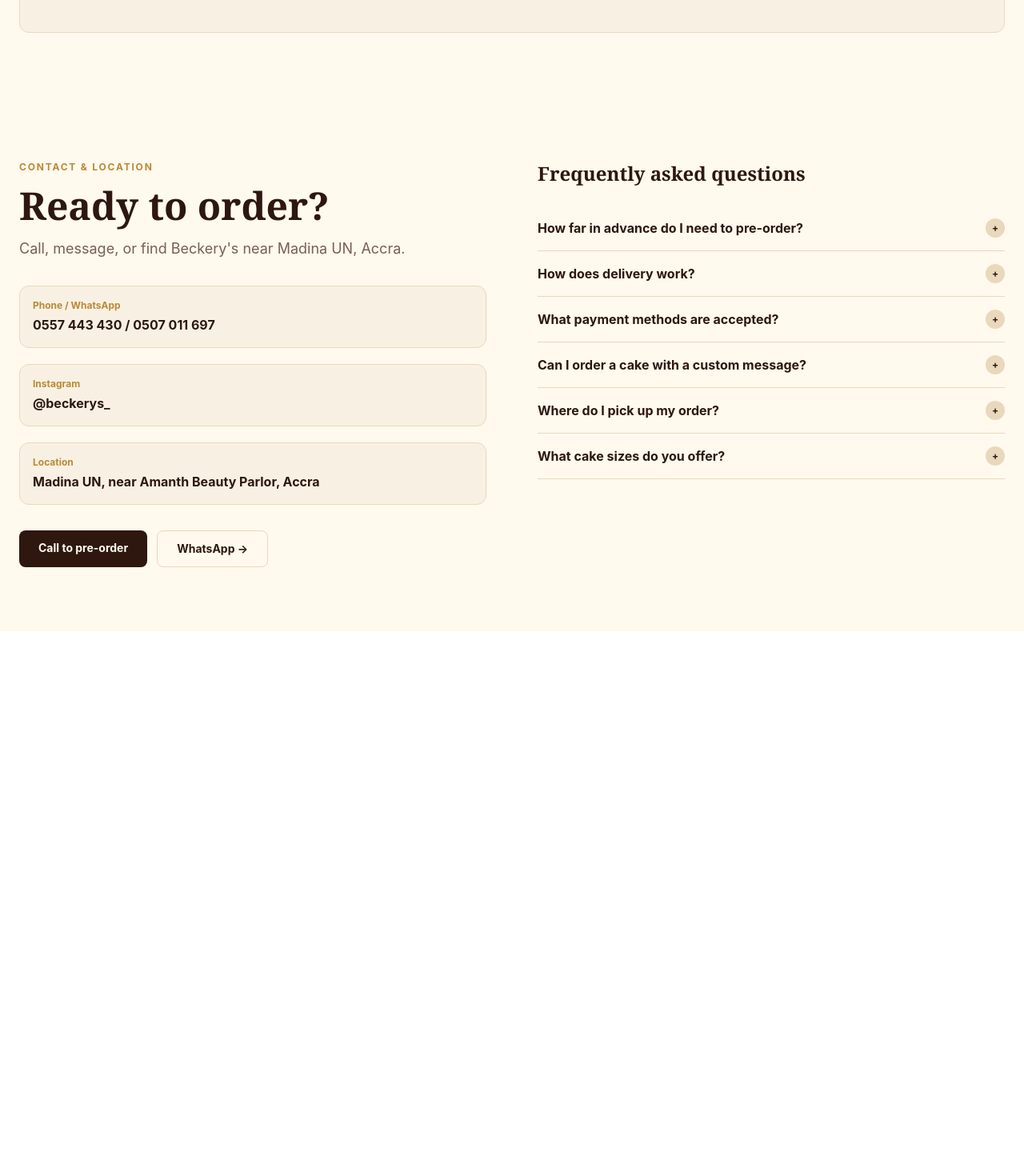
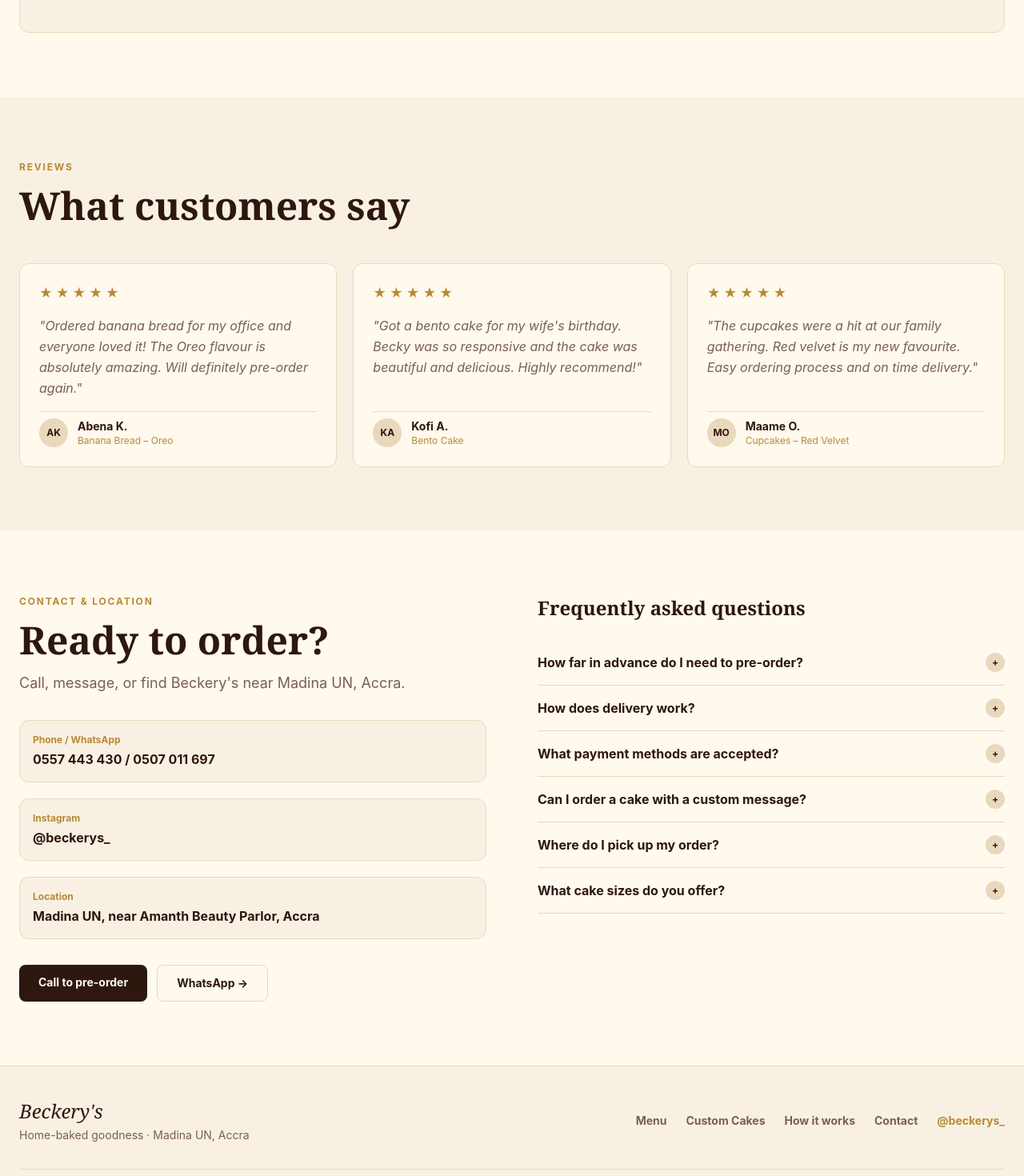
Before and after one commit to Kod-19/BECKERY-S, a React (Vite) app: page / in a window 1280 px wide. Shown: the part 3240-4710 px from the top of the page at 80% size. Before the commit the page ends 4029 px from the top, so only its background shows below. Built offline with nearby package versions, Linux system fonts and the light colour scheme.

Commit message:
fixed deployment issue

```diff
--- a/src/App.jsx
+++ b/src/App.jsx
@@ -5,6 +5,8 @@ import Menu from './components/Menu'
 import CustomCakes from './components/CustomCakes'
 import HowItWorks from './components/HowItWorks'
 import Contact from './components/Contact'
+import Footer from './components/Footer'
+import Testimonials from './components/Testimonials'
 
 
 const App = () => {
@@ -16,7 +18,9 @@ const App = () => {
         <Menu />
         <CustomCakes />
         <HowItWorks />
+        <Testimonials />
         <Contact />
+        <Footer />
       </div>
     </div>
   )
```
Also changed, not shown: src/components/App.jsx (+8 -8 lines), 2 other files (tests, documents, lock files or other folders).
